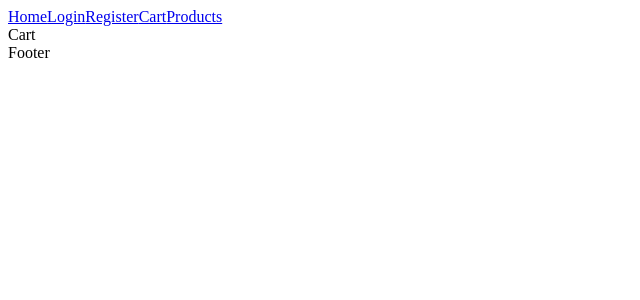
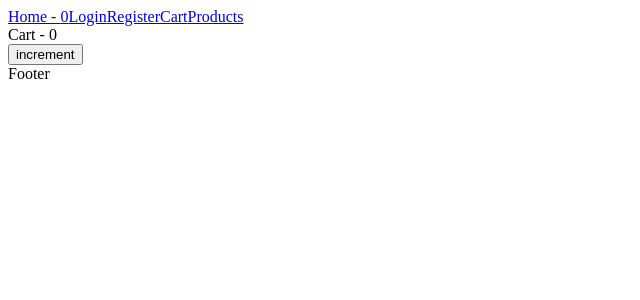
Before and after one commit to Abood-Najim/eCommerce_Project, a React (Vite) app: page /cart in a window 1280 px wide. Shown: the top 300 px of the page, without its empty margins (0-640 px from the left). Built offline with nearby package versions, Linux system fonts and the light colour scheme; no server answers.

Commit message:
added the zustand & created useCounterStore,UserStore

```diff
--- a/package.json
+++ b/package.json
@@ -22,7 +22,8 @@
     "react-dom": "^19.2.6",
     "react-hook-form": "^7.80.0",
     "react-router-dom": "^7.18.0",
-    "yup": "^1.7.1"
+    "yup": "^1.7.1",
+    "zustand": "^5.0.14"
   },
   "devDependencies": {
     "@eslint/js": "^10.0.1",
--- a/src/components/navbar/Navbar.jsx
+++ b/src/components/navbar/Navbar.jsx
@@ -1,11 +1,13 @@
 import React from 'react'
 import { Link } from 'react-router-dom'
+import { useCounterStore } from '../../store/useCounterStore'
 
 export default function Navbar() {
 
+  const counter = useCounterStore((state)=> state.counter)
   return (
     <nav>
-      <Link to="/">Home</Link>
+      <Link to="/">Home - {counter}</Link>
       <Link to="/login">Login</Link>
       <Link to="/register">Register</Link>
       <Link to="/cart">Cart</Link>
--- a/src/pages/cart/Cart.jsx
+++ b/src/pages/cart/Cart.jsx
@@ -1,12 +1,15 @@
 import axios from 'axios'
 import React, { useEffect } from 'react'
 import authAxiosInstance from '../../api/authAxiosInstance';
+import { useUserStore } from '../../store/useUserStore';
+import { useCounterStore } from '../../store/useCounterStore';
 
 
 export default function Cart() {
 
 
-
+  const counter = useCounterStore((state)=> state.counter);
+  const increment = useCounterStore((state)=> state.increment);
   const getItems = async ()=>{
     const response = await authAxiosInstance.get(`/Carts`);
     console.log(response);
@@ -17,6 +20,10 @@ export default function Cart() {
   } , [] )
 
   return (
-    <div>Cart</div>
+    <>
+    <div>Cart - {counter} </div>
+    <button onClick={increment}> increment </button>
+
+    </>
   )
-}
+}/* we use state manegmaent when ever we want something to be changed on all the pages that we added the state to it */
--- /dev/null
+++ b/src/store/useCounterStore.jsx
@@ -0,0 +1,11 @@
+import { create } from "zustand";
+
+
+export const useCounterStore = create((set)=>({
+  counter:0,
+  increment:()=>{
+    set((state)=>({
+      counter:state.counter + 1
+    }))
+  }
+}));
--- /dev/null
+++ b/src/store/useUserStore.jsx
@@ -0,0 +1,7 @@
+import { create } from "zustand";
+
+
+export const useUserStore = create( ()=>({
+  userName:'Abood'
+}))
+/* i add any var i want it here  */
```
Also changed, not shown: 1 other file (tests, documents, lock files or other folders).
